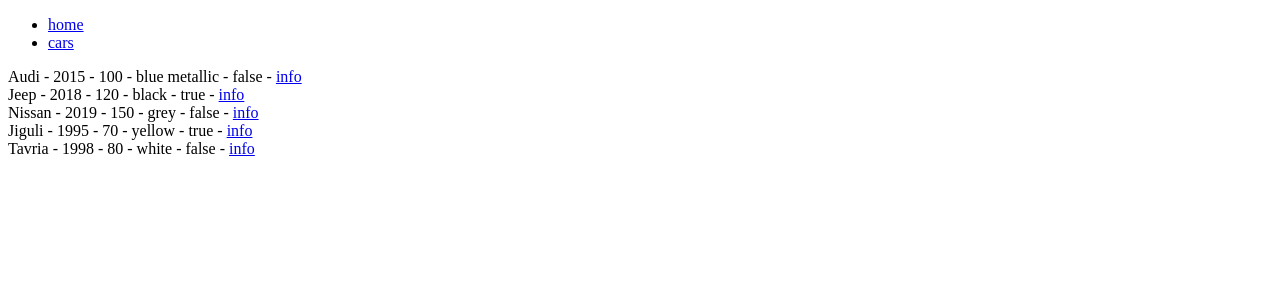
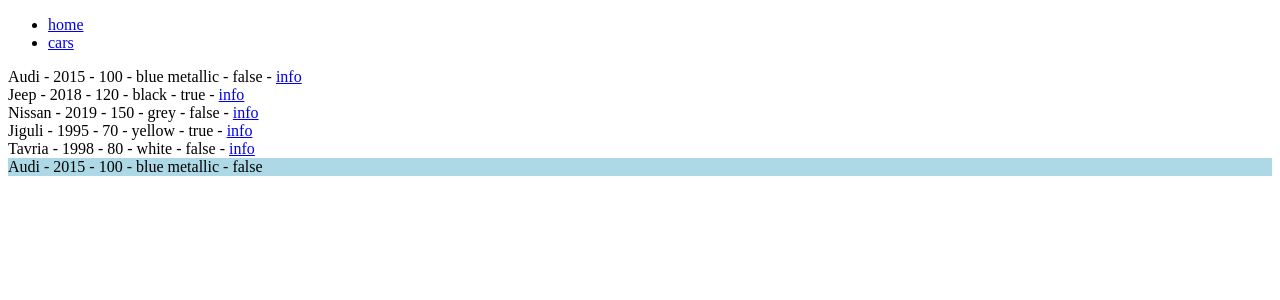
Before and after one commit to PavloZaviazun/homework, an Angular app in the folder angularLessons/: page /cars/1 in a window 1280 px wide. Shown: the top 300 px of the page. Built offline with nearby package versions, Linux system fonts and the light colour scheme.

Commit message:
angular_lesson3

```diff
--- a/angularLessons/src/app/car-info/car-info.component.css
+++ b/angularLessons/src/app/car-info/car-info.component.css
@@ -0,0 +1,3 @@
+.choosen {
+  background-color: lightblue;
+}
--- a/angularLessons/src/app/car-info/car-info.component.html
+++ b/angularLessons/src/app/car-info/car-info.component.html
@@ -1,2 +1,3 @@
-<div>
+<div [class]="['choosen']">
+  {{car.model}} - {{car.year}} - {{car.horsepower}} - {{car.color}} - {{car.owner}}
 </div>
--- a/angularLessons/src/app/car-info/car-info.component.ts
+++ b/angularLessons/src/app/car-info/car-info.component.ts
@@ -2,6 +2,7 @@
 import {ActivatedRoute} from '@angular/router';
 import {cars} from '../../bd/dataBase';
 import {ICars} from '../../interfaces/cars.Interface';
+import {log} from 'util';
 
 @Component({
   selector: 'app-car-info',
@@ -10,14 +11,18 @@
 })
 export class CarInfoComponent implements OnInit {
   cars = cars;
-  defCar: number;
+  car: ICars;
   constructor(private activatedRoute: ActivatedRoute) {
-    this.activatedRoute.params.subscribe(value => this.defCar = value.id);
-    console.log(this.defCar);
   }
 
   ngOnInit(): void {
-    // const her = cars.filter(value => value.id === this.defCar);
+    this.activatedRoute.params.subscribe(search => {
+      this.cars.filter(value => {
+        if (value.id === +search.id) {
+          this.car = value;
+        }
+      });
+    });
   }
 
 }
```
